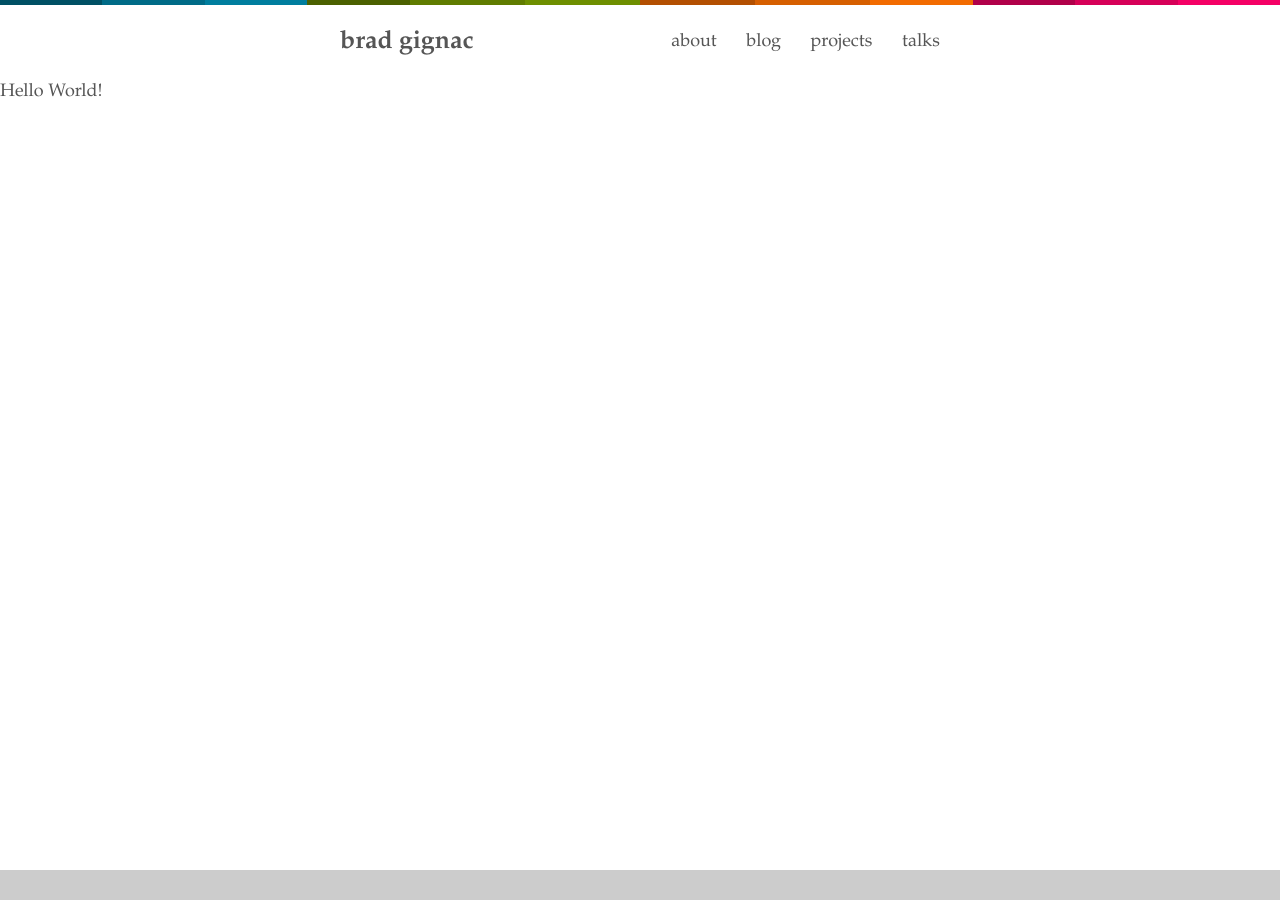
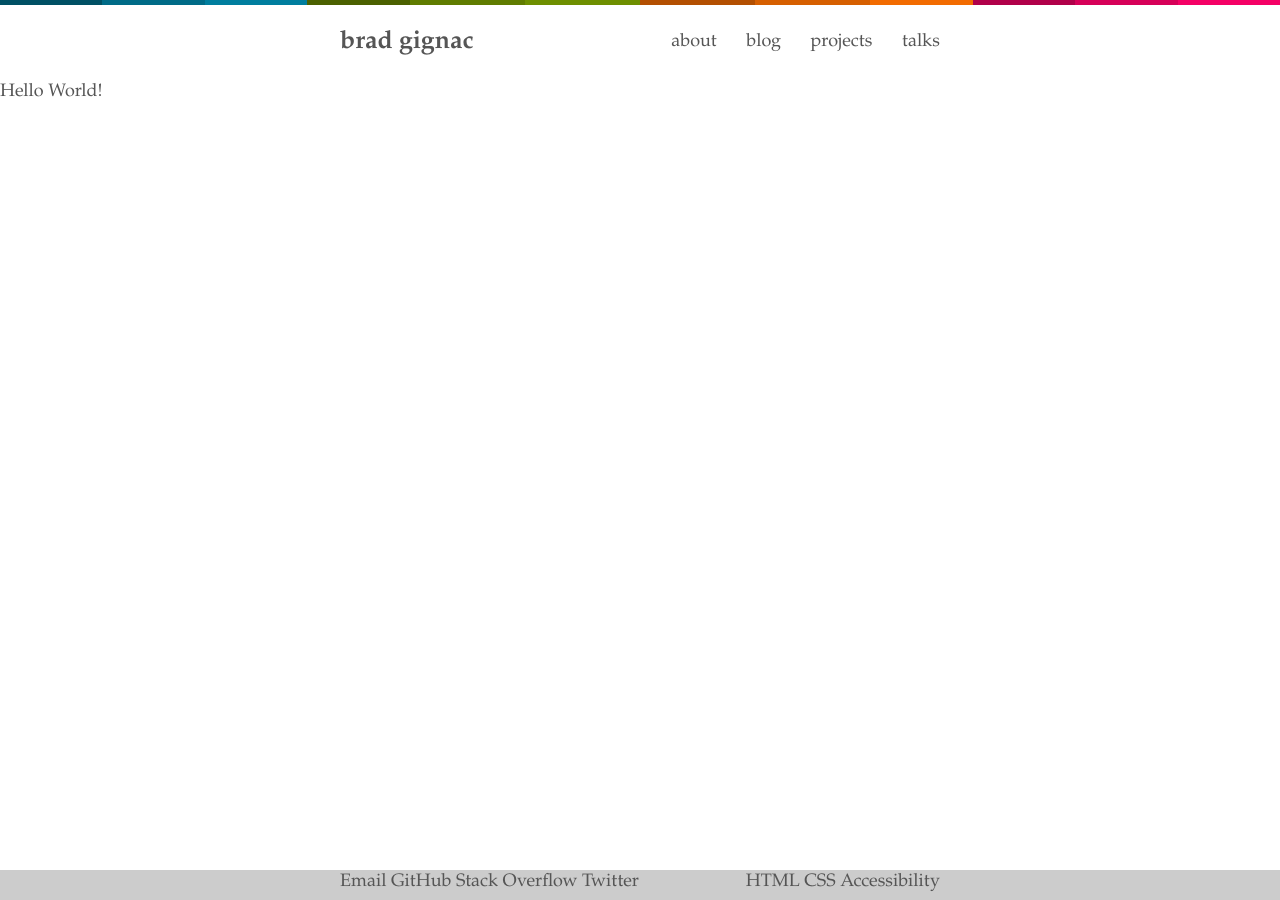
Before and after one commit to bradgignac/bradgignac.github.io, a Jekyll site: the page built from index.html, in a window 1280 px wide. Built offline with Jekyll 4.4.1, drawn with Linux system fonts in a browser that asks for light colours.

Commit message:
Added links to footer.

```diff
--- a/_layouts/layout.html
+++ b/_layouts/layout.html
@@ -29,6 +29,17 @@
   </div>
   <div id="footer-wrapper">
     <footer id="footer">
+      <ul id="elsewhere">
+        <li><a href="#">Email</a></li>
+        <li><a href="#">GitHub</a></li>
+        <li><a href="#">Stack Overflow</a></li>
+        <li><a href="#">Twitter</a></li>
+      </ul>
+      <ul id="nerdery">
+        <li><a href="#">HTML</a></li>
+        <li><a href="#">CSS</a></li>
+        <li><a href="#">Accessibility</a></li>
+      </ul>
     </footer>
   </div>
 </body>
--- a/stylesheets/site.css
+++ b/stylesheets/site.css
@@ -628,3 +628,33 @@ a {
 #footer-wrapper {
   background-color: #ccc;
 }
+
+/* line 120, sass/site.scss */
+#footer {
+  overflow: hidden;
+  *zoom: 1;
+  margin: 0 auto;
+  width: 600px;
+}
+
+/* line 124, sass/site.scss */
+#elsewhere {
+  float: left;
+  margin: 0;
+  padding: 0;
+}
+/* line 129, sass/site.scss */
+#elsewhere li {
+  display: inline-block;
+}
+
+/* line 134, sass/site.scss */
+#nerdery {
+  float: right;
+  margin: 0;
+  padding: 0;
+}
+/* line 139, sass/site.scss */
+#nerdery li {
+  display: inline-block;
+}
```
Also changed, not shown: stylesheets/sass/site.scss (+24 -0 lines).
